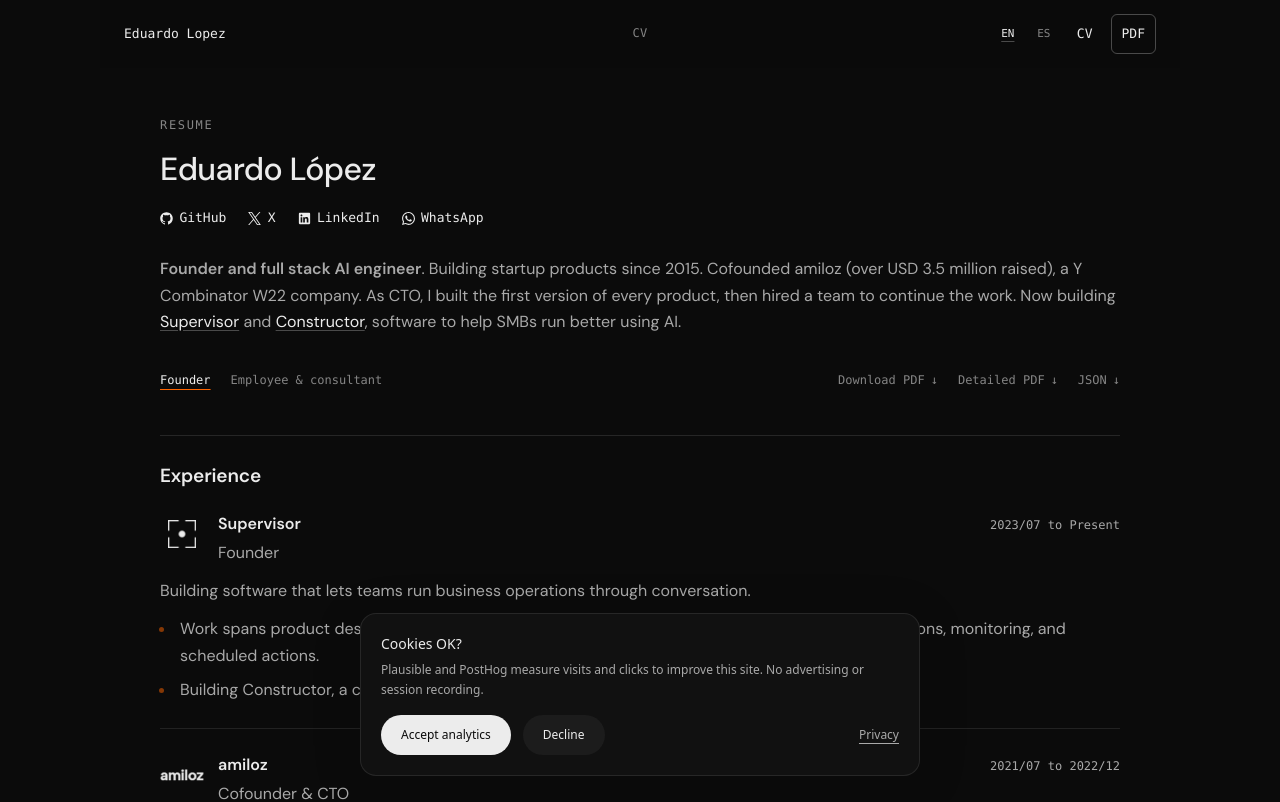
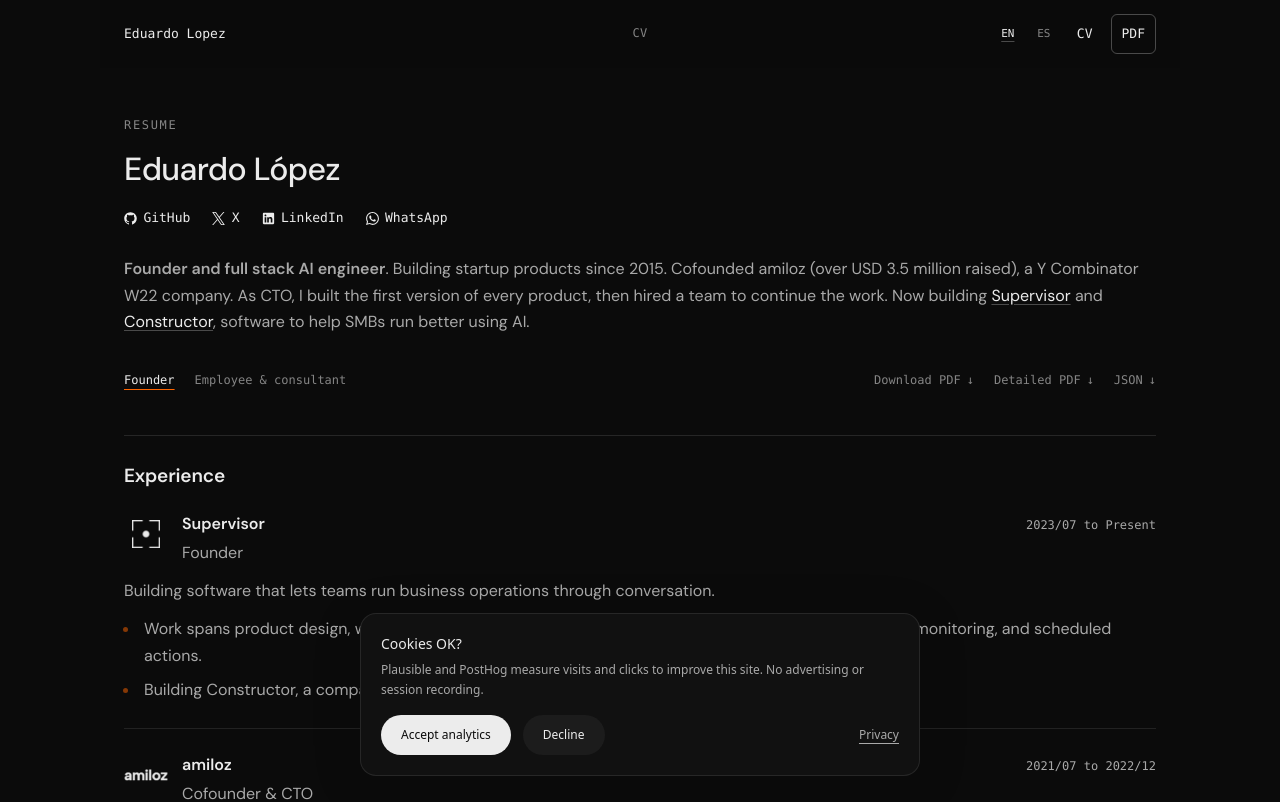
Before and after one commit to loama/personal-portfolio, a Next.js app: page /en/v2/resume/founder in a window 1280 px wide. Shown: the top 802 px of the page. Built offline with nearby package versions, Linux system fonts and the light colour scheme.

Commit message:
fix(story): align CV content with navigation and footer

```diff
--- a/src/app/[lang]/v2/story.css
+++ b/src/app/[lang]/v2/story.css
@@ -120,7 +120,8 @@
 .story-appearance svg { width: .875rem; height: .875rem; }
 .story-appearance input:checked + span { color: var(--story-ink); background: var(--story-top); }
 .story-appearance input:focus-visible + span { outline: 2px solid var(--story-accent); outline-offset: 2px; }
-.story-cv { max-width: 63rem; margin-inline: auto; padding: 3rem 1.5rem 0; }
+.story-cv { max-width: 67.5rem; margin-inline: auto; padding: 3rem 1.5rem 0; }
+.story-cv + .story-footer { width: calc(100% - 3rem); margin-inline: auto; }
 .story-cv-intro h1 { font-size: 2rem; font-weight: 500; line-height: 1.2; letter-spacing: -.02em; }
 .story-cv-intro .story-socials { margin-block: .5rem 1rem; }
 .story-cv-intro > p:not(.story-eyebrow) { margin: 0; max-width: none; font-size: 1rem; line-height: 1.65; }
@@ -188,7 +189,8 @@
   .story-footer-resources { display: flex; flex-wrap: wrap; gap: .25rem 1.5rem; }
   .story-footer-bottom { align-items: start; flex-direction: column; margin-top: 1.5rem; gap: .5rem; }
   .story-footer-bottom .story-appearance { order: -1; margin-bottom: .75rem; }
-  .story-cv { padding-top: 2rem; }
+  .story-cv { padding: 2rem 1.25rem 0; }
+  .story-cv + .story-footer { width: calc(100% - 2.5rem); }
   .story-cv-intro h1 { font-size: 2rem; }
   .story-cv-section article p, .story-cv-section article ul { font-size: .9375rem; }
 }
@@ -198,6 +200,8 @@
   .story-main { padding-left: 1rem; padding-right: 2.5rem; }
   .story-hero h1 { font-size: 2.5rem; }
   .story-footer { margin-inline: 1rem 2.5rem; }
+  .story-cv { padding-inline: .75rem; }
+  .story-cv + .story-footer { width: calc(100% - 1.5rem); }
   .story-socials { column-gap: .875rem; }
   .story-socials svg { width: .75rem; height: .75rem; }
 }
```
